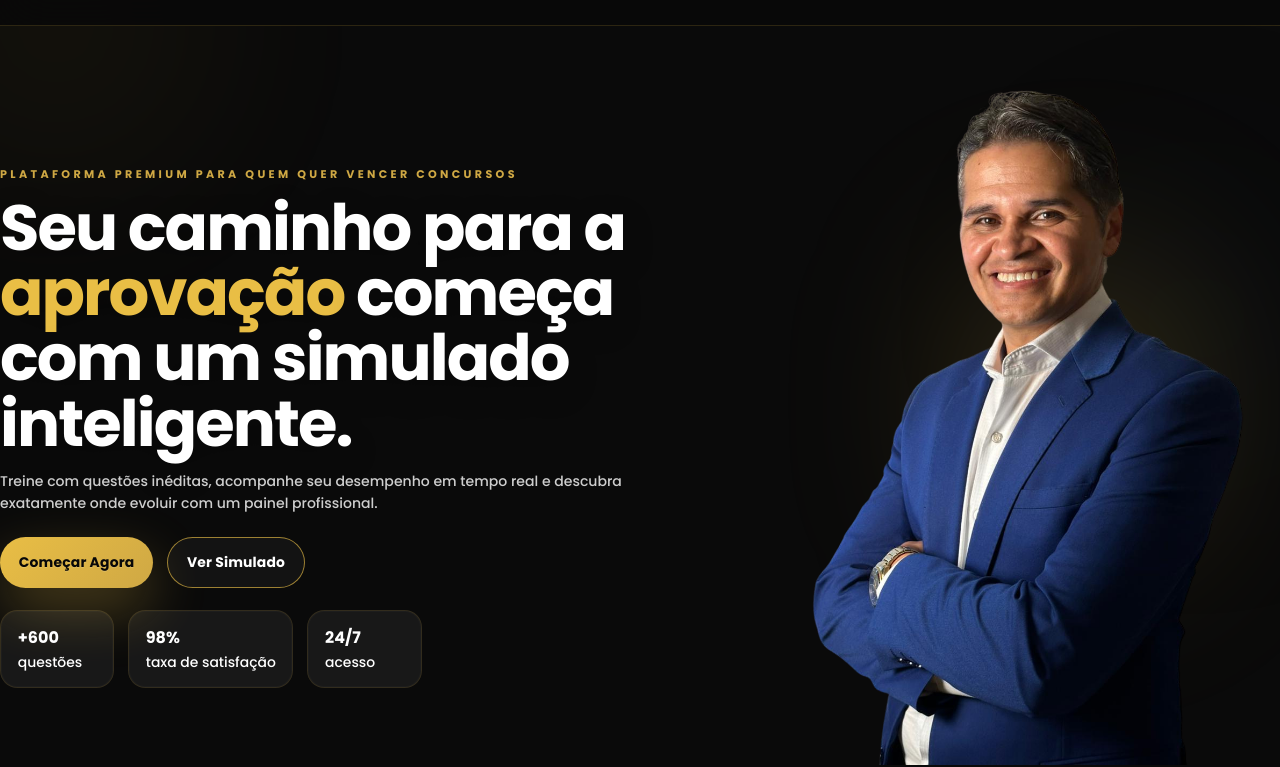
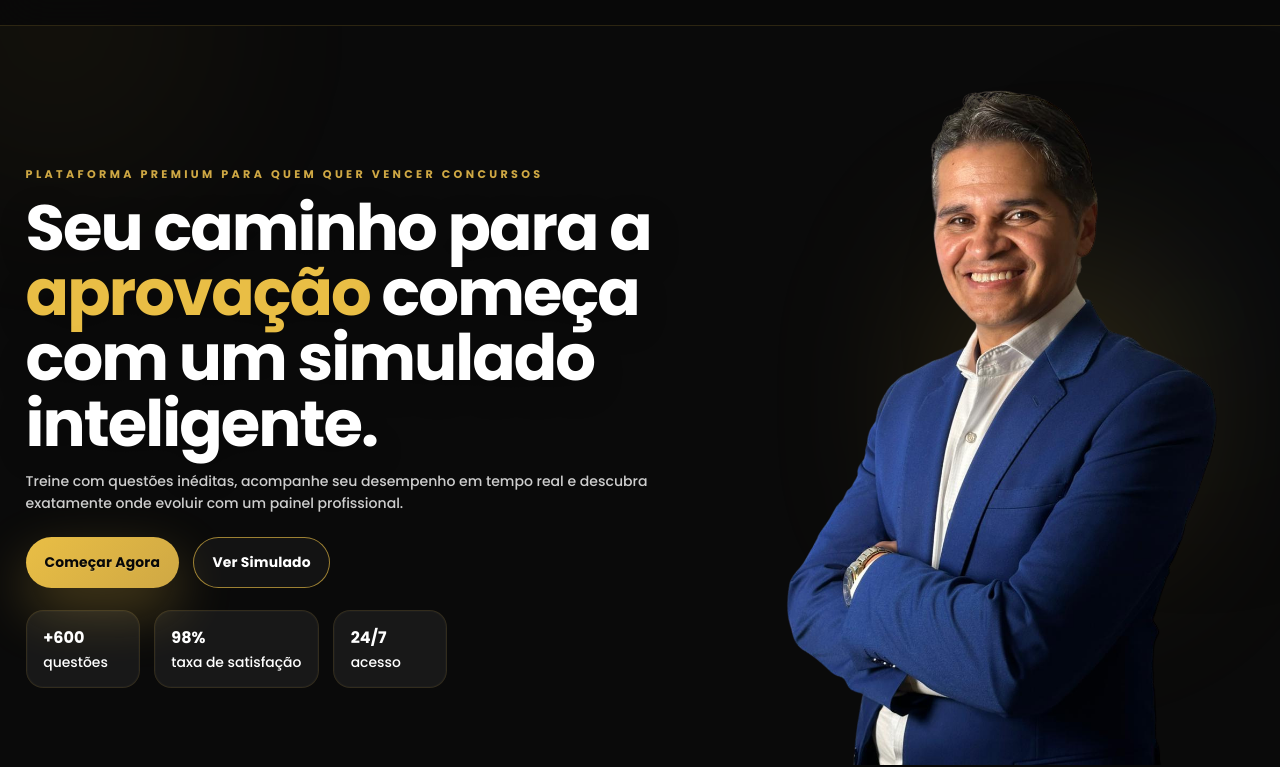
Before and after one commit to kauaxp77/simulados-sedes-df, a plain HTML site: page index.html in a window 1280 px wide. Shown: the part 72-839 px from the top of the page. Drawn offline with nearby package versions, Linux system fonts and the light colour scheme.

Commit message:
fix: restaura o espaçamento lateral das seções (conteúdo colado na borda)

```diff
--- a/styles.css
+++ b/styles.css
@@ -3354,3 +3354,10 @@ h3 {
 .premium-btn-close:hover {
   background: #333;
 }
+
+/* Mantém o respiro lateral do .container nas seções (o padding de .section/.hero zerava as laterais) */
+.container.section,
+.container.hero {
+  padding-left: clamp(1rem, 2vw, 2rem);
+  padding-right: clamp(1rem, 2vw, 2rem);
+}
```
